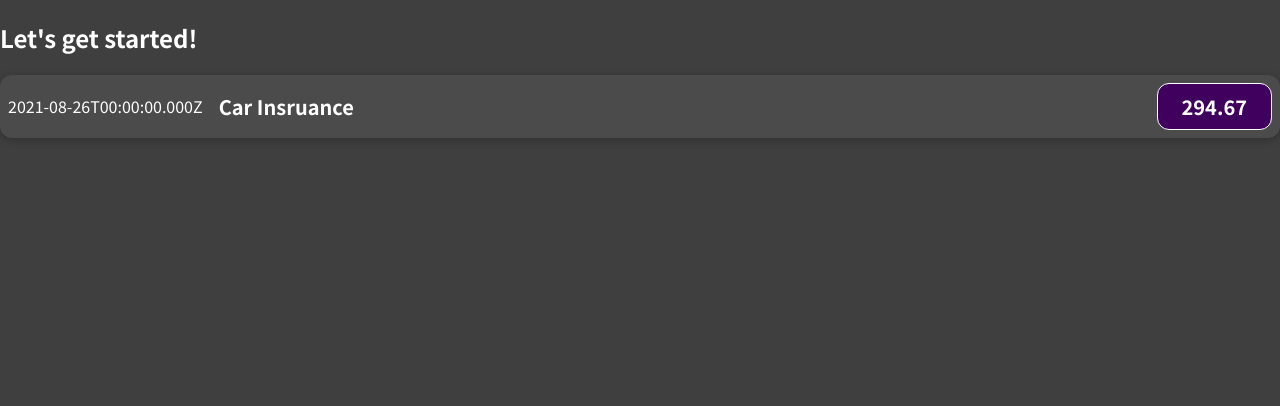
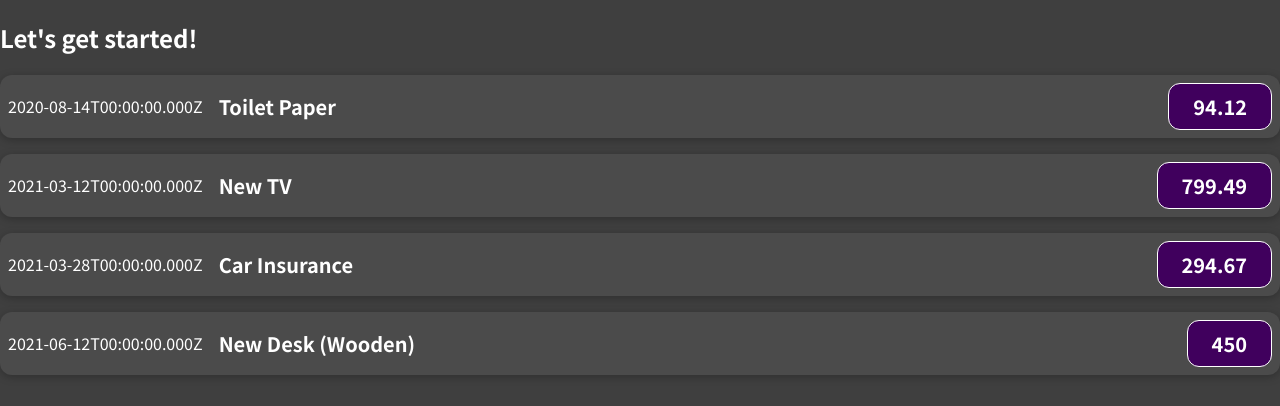
Before and after one commit to Jmorrissette1/Expense-Tracker, a JavaScript app in the folder expense-tracker/: page / in a window 1280 px wide. Shown: the top 406 px of the page. Built offline with nearby package versions, Linux system fonts and the light colour scheme.

Commit message:
finished first component

```diff
--- a/expense-tracker/src/App.js
+++ b/expense-tracker/src/App.js
@@ -2,10 +2,35 @@
 
 
 function App() {
+  const expenses =[
+    {
+      id: 'e1',
+      title: 'Toilet Paper',
+      amount: 94.12,
+      date: new Date(2020, 7, 14),
+    },
+    { id: 'e2', title: 'New TV', amount: 799.49, date: new Date(2021, 2, 12) },
+    {
+      id: 'e3',
+      title: 'Car Insurance',
+      amount: 294.67,
+      date: new Date(2021, 2, 28),
+    },
+    {
+      id: 'e4',
+      title: 'New Desk (Wooden)',
+      amount: 450,
+      date: new Date(2021, 5, 12),
+    },
+  ]
+
   return (
     <div>
       <h2>Let's get started!</h2>
-      <ExpenseItem></ExpenseItem>
+      <ExpenseItem title={expenses[0].title} amount={expenses[0].amount} date={expenses[0].date}></ExpenseItem>
+      <ExpenseItem title={expenses[1].title} amount={expenses[1].amount} date={expenses[1].date}></ExpenseItem>
+      <ExpenseItem title={expenses[2].title} amount={expenses[2].amount} date={expenses[2].date}></ExpenseItem>
+      <ExpenseItem title={expenses[3].title} amount={expenses[3].amount} date={expenses[3].date}></ExpenseItem>
 
     </div>
   );
--- a/expense-tracker/src/components/ExpenseItem.js
+++ b/expense-tracker/src/components/ExpenseItem.js
@@ -1,18 +1,12 @@
 import './ExpenseItem.css';
 
-function ExpenseItem(){
-
-    const expenseDate = new Date(2021, 7, 26);
-    const expenseTitle = "Car Insruance";
-    const expenseAmount = 294.67;
-
-
+function ExpenseItem(props){
     return (
     <div className="expense-item">
-        <div>{expenseDate.toISOString()}</div>
+        <div>{props.date.toISOString()}</div>
         <div className="expense-item__description">
-            <h2>{expenseTitle}</h2>
-            <div className="expense-item__price">{expenseAmount}</div>
+            <h2>{props.title}</h2>
+            <div className="expense-item__price">{props.amount}</div>
         </div>
     </div>
     );
```
Also changed, not shown: 2 other files (tests, documents, lock files or other folders).
